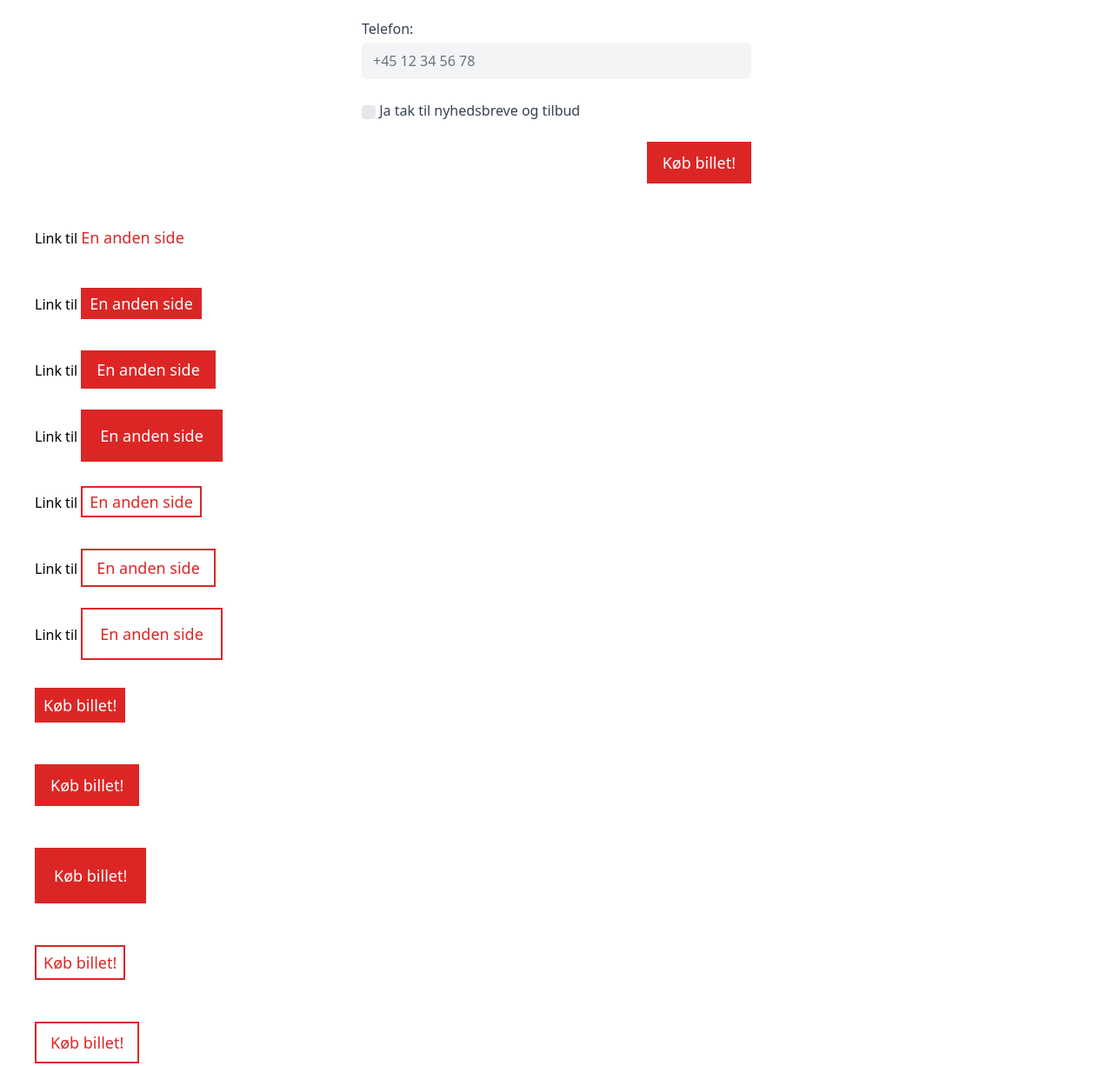
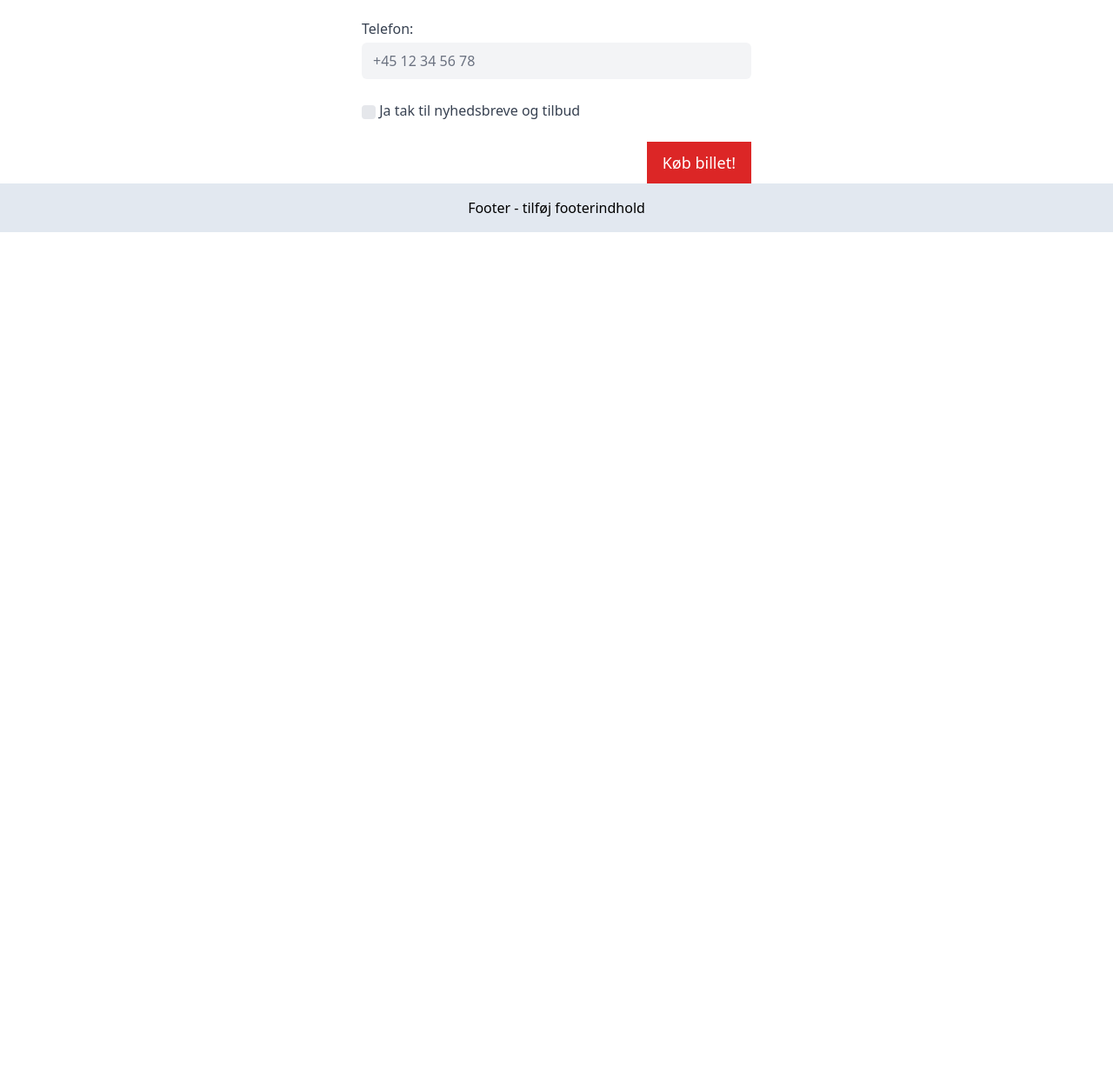
Before and after one commit to SaraLarsen02/kobenhavnerbilleder, an Astro site: page / in a window 1280 px wide. Shown: the part 3867-5093 px from the top of the page at 87% size. After the commit the page ends 4134 px from the top, so only its background shows below. Built offline with nearby package versions, Linux system fonts and the light colour scheme; Astro itself is replaced by a stand-in of ours.

Commit message:
fjern links og knapper

```diff
--- a/src/pages/index.astro
+++ b/src/pages/index.astro
@@ -135,19 +135,6 @@ import Anmeldelse from "../components/Anmeldelse.astro";
         </div>
       </form>
     </section>
-    <p>Link til <Link href="https://www.kea.dk" target="_blank" variant="textlink" size="standard">En anden side</Link></p>
-    <p>Link til <Link href="https://www.kea.dk" target="_blank" variant="primary" size="small">En anden side</Link></p>
-    <p>Link til <Link href="https://www.kea.dk" target="_blank" variant="primary" size="medium">En anden side</Link></p>
-    <p>Link til <Link href="https://www.kea.dk" target="_blank" variant="primary" size="large">En anden side</Link></p>
-    <p>Link til <Link href="https://www.kea.dk" target="_blank" variant="secondary" size="small">En anden side</Link></p>
-    <p>Link til <Link href="https://www.kea.dk" target="_blank" variant="secondary" size="medium">En anden side</Link></p>
-    <p>Link til <Link href="https://www.kea.dk" target="_blank" variant="secondary" size="large">En anden side</Link></p>
-    <Button variant="primary" size="small">Køb billet!</Button>
-    <Button variant="primary" size="medium">Køb billet!</Button>
-    <Button variant="primary" size="large">Køb billet!</Button>
-    <Button variant="secondary" size="small">Køb billet!</Button>
-    <Button variant="secondary" size="medium">Køb billet!</Button>
-    <Button variant="secondary" size="large">Køb billet!</Button>
 
     <!-- <article>
 		<h1>Index overskrift</h1>
```
